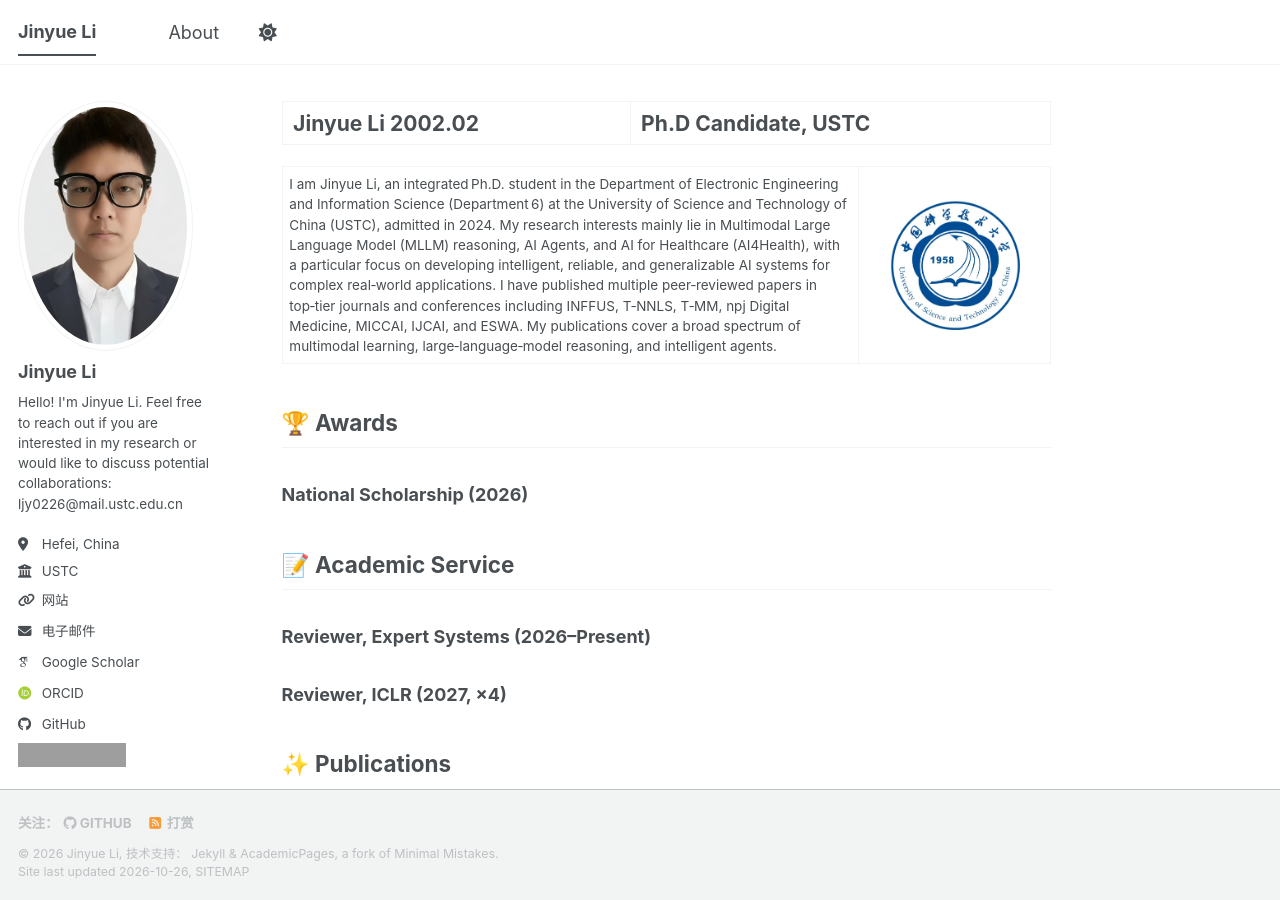
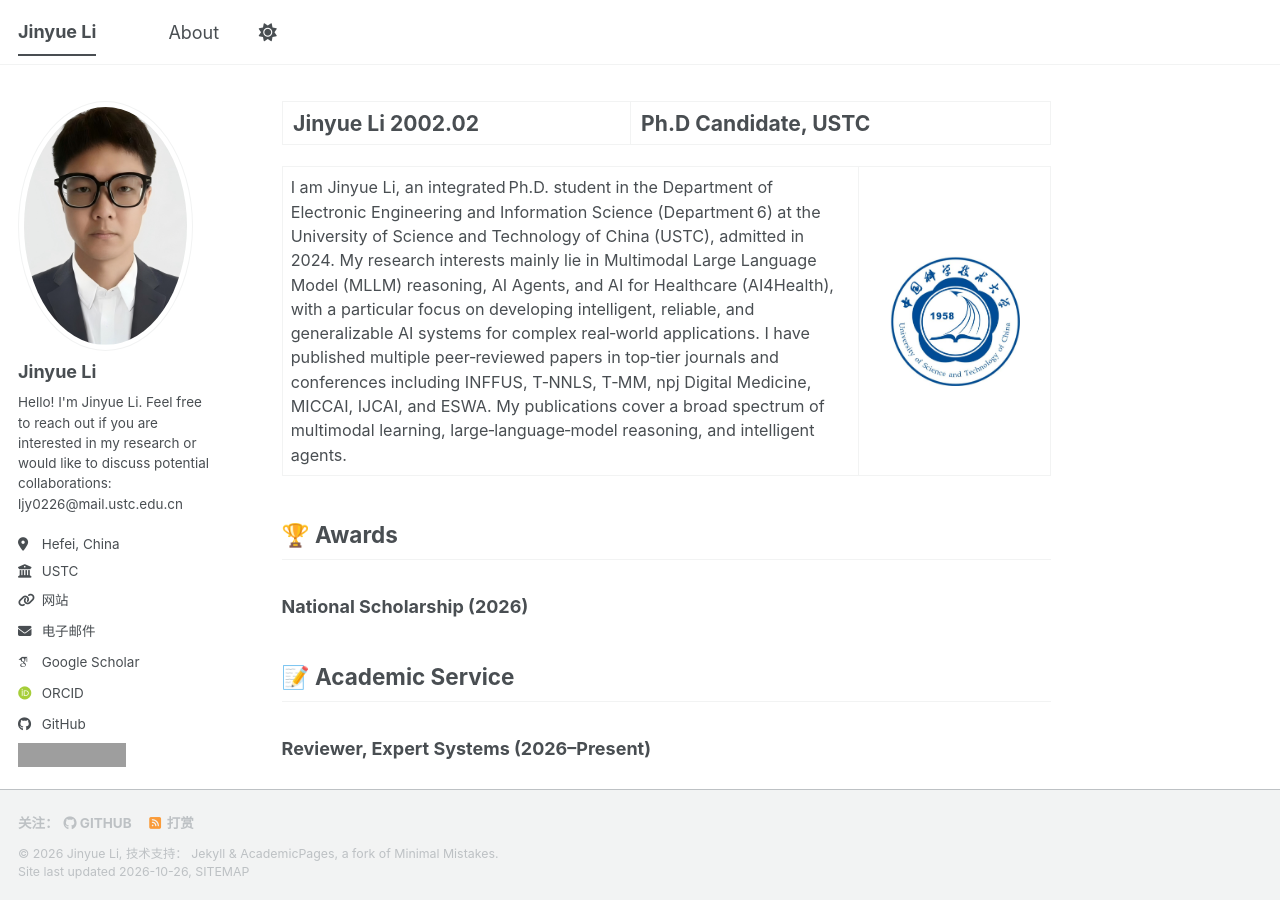
Before and after one commit to jylEcho/jylEcho.github.io, a Jekyll site: the page built from _pages/about.md, in a window 1280 px wide and 900 px high. Built offline with Jekyll 4.4.1, drawn with Linux system fonts in a browser that asks for light colours; some web fonts are replaced; a script bundle is joined from its source files by our own code; library files that are not in the unit come from our copies; grey boxes are pictures that could not be loaded.

Commit message:
Update about.md

```diff
--- a/_pages/about.md
+++ b/_pages/about.md
@@ -9,7 +9,7 @@ redirect_from:
 
 <table>
   <tr>
-    <td width="75%" valign="top" style="font-size:1em;">
+    <td width="75%" valign="top" style="font-size:1.2em;">
 
 I am Jinyue Li, an integrated Ph.D. student in the Department of Electronic Engineering and Information Science (Department 6) at the University of Science and Technology of China (USTC), admitted in 2024. My research interests mainly lie in Multimodal Large Language Model (MLLM) reasoning, AI Agents, and AI for Healthcare (AI4Health), with a particular focus on developing intelligent, reliable, and generalizable AI systems for complex real‑world applications. I have published multiple peer‑reviewed papers in top‑tier journals and conferences including INFFUS, T‑NNLS, T‑MM, npj Digital Medicine, MICCAI, IJCAI, and ESWA. My publications cover a broad spectrum of multimodal learning, large‑language‑model reasoning, and intelligent agents.
 
```
